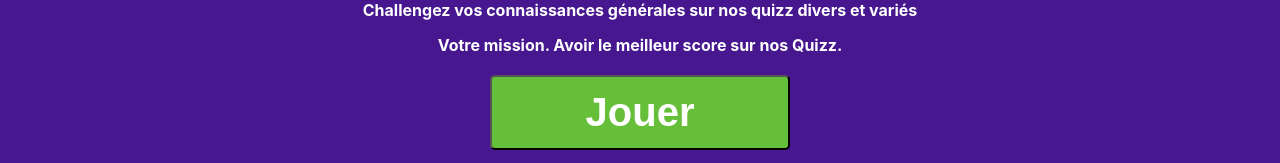
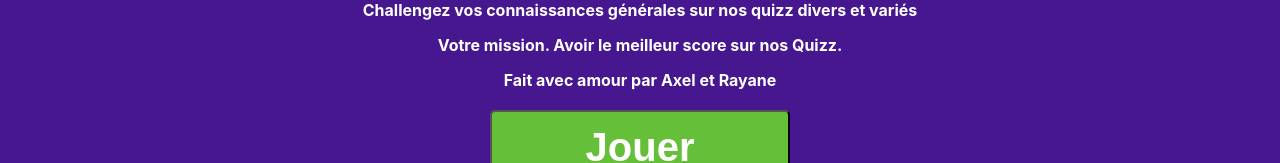
Before and after one commit to azor40k/react-azor40k, a React (Create React App) app: page / in a window 1280 px wide. Shown: the part 190-353 px from the top of the page. Built offline with nearby package versions, Linux system fonts and the light colour scheme; no server answers.

Commit message:
[fix] change presentation text

```diff
--- a/src/Components/Presentation.jsx
+++ b/src/Components/Presentation.jsx
@@ -6,6 +6,7 @@ const Presentation = () => (
         <p>Bienvenue sur 'Lyfe; Quizz'</p>
         <p>Challengez vos connaissances générales sur nos quizz divers et variés</p>
         <p>Votre mission. Avoir le meilleur score sur nos Quizz.</p>
+        <p>Fait avec amour par Axel et Rayane</p>
     </section>
 );
 
```
Also changed, not shown: 1 other file (tests, documents, lock files or other folders).
